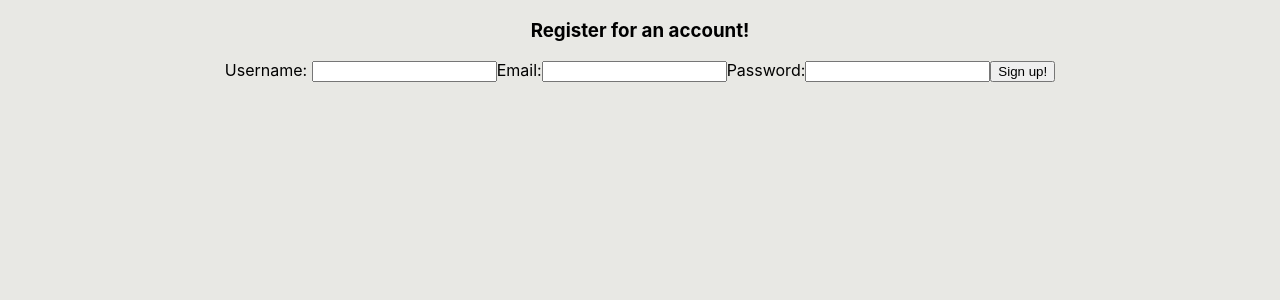
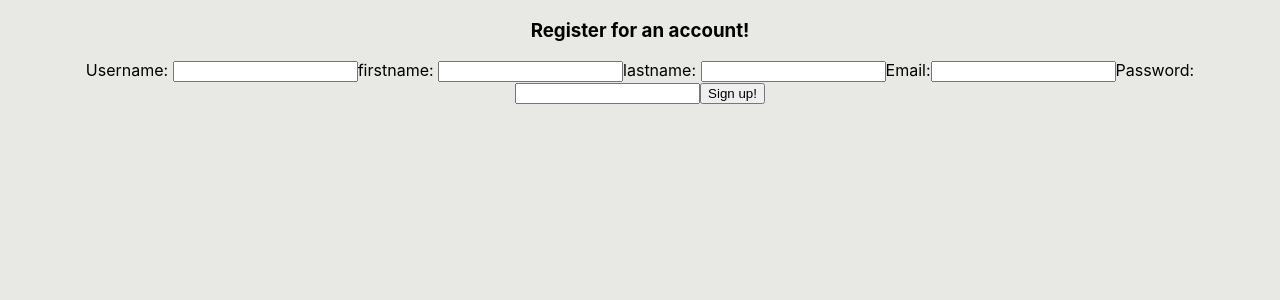
Before and after one commit to Team-GA/goal-planner, a React (Create React App) app in the folder client/: page /register in a window 1280 px wide. Shown: the top 300 px of the page. Built offline with nearby package versions, Linux system fonts and the light colour scheme.

Commit message:
updates for all

```diff
--- a/client/src/App.js
+++ b/client/src/App.js
@@ -13,17 +13,17 @@ function App() {
   const history = useHistory();
   const location = useLocation();
 
-  useEffect(() => {
-    verifyUser().then((verifiedUser) => setUser(verifiedUser));
-  }, []);
+  // useEffect(() => {
+  //   verifyUser().then((verifiedUser) => setUser(verifiedUser));
+  // }, []);
 
-  useEffect(() => {
-    if (user && (location.pathname === "/login" || location.pathname === "/register")) {
-      history.push("/home");
-    } else if (!user && (location.pathname === "/home" || location.pathname === "/add-to-planner")) {
-      history.push("/home");
-    }
-  }, [user, location.pathname, history]);
+  // useEffect(() => {
+  //   if (user && (location.pathname === "/login" || location.pathname === "/register")) {
+  //     history.push("/home");
+  //   } else if (!user && (location.pathname === "/home" || location.pathname === "/add-to-planner")) {
+  //     history.push("/home");
+  //   }
+  // }, [user, location.pathname, history]);
 
   return (
     <div className="App">
--- a/client/src/screens/Register.jsx
+++ b/client/src/screens/Register.jsx
@@ -4,6 +4,8 @@ import { useHistory } from "react-router";
 
 const Register = (props) => {
   const [username, setUsername] = useState("");
+  const [firstname, setFirstname] = useState("");
+  const [lastname, setLastname] = useState("");
   const [email, setEmail] = useState("");
   const [password, setPassword] = useState("");
 
@@ -16,6 +18,8 @@ const Register = (props) => {
           // make the userInfo object
           const userInfo = {
             username,
+            firstname,
+            lastname,
             email,
             password,
           };
@@ -36,6 +40,13 @@ const Register = (props) => {
       <form onSubmit={handleSubmit}>
         <label htmlFor="username">Username: </label>
         <input id="username" type="text" value={username} onChange={(e) => setUsername(e.target.value)} />
+
+        <label htmlFor="firstname">firstname: </label>
+        <input id="firstname" type="text" value={firstname} onChange={(e) => setFirstname(e.target.value)} />
+
+        <label htmlFor="lastname">lastname: </label>
+        <input id="lastname" type="text" value={lastname} onChange={(e) => setLastname(e.target.value)} />
+
         <label htmlFor="email">Email:</label>
         <input id="email" type="text" value={email} onChange={(e) => setEmail(e.target.value)} />
         <label htmlFor="password">Password:</label>
```
